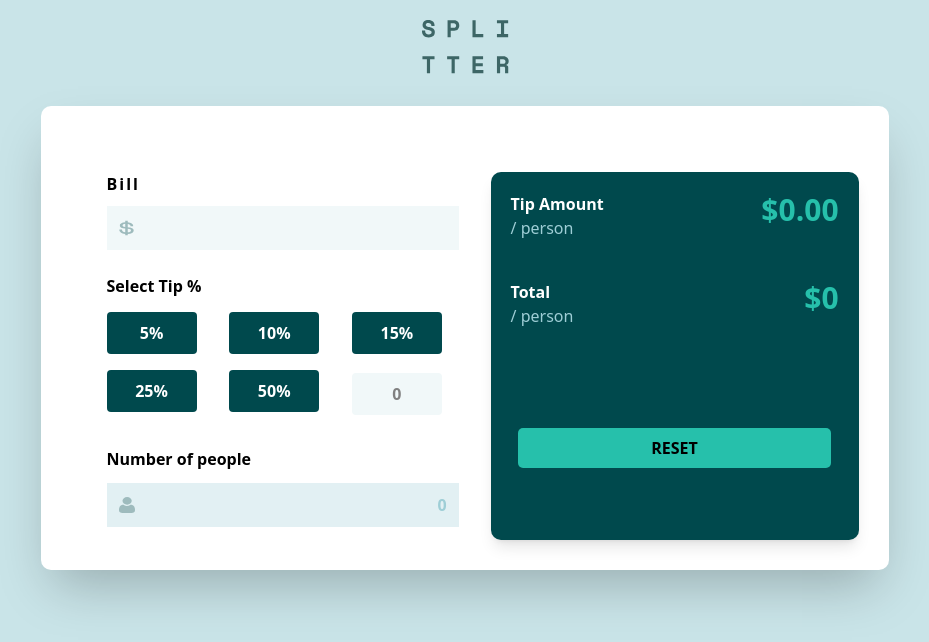
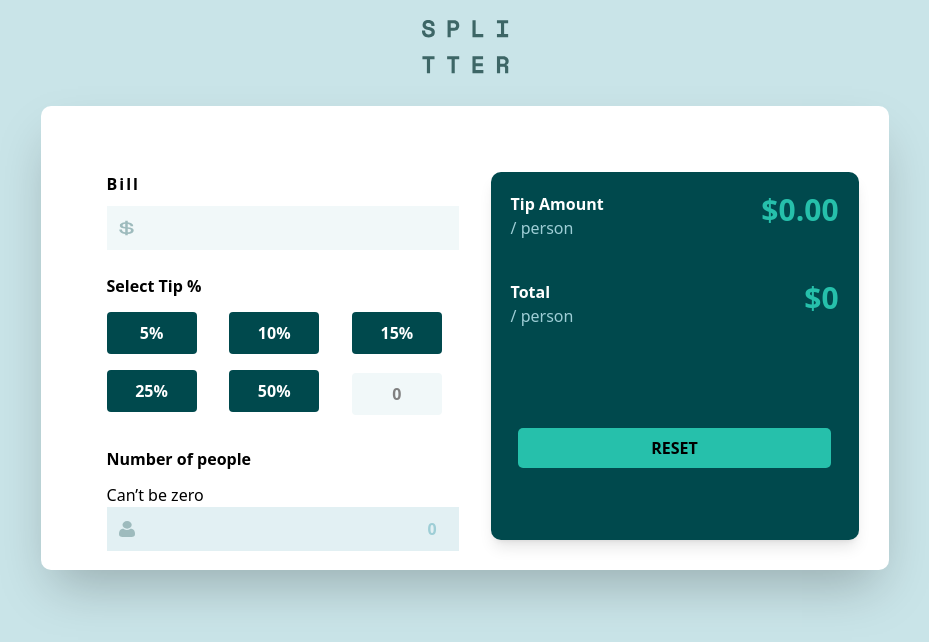
Before and after one commit to Adepoju044/Tip-calculator-application, a React (Vite) app: page / in a window 1280 px wide. Shown: the top 642 px of the page, without its empty margins (175-1104 px from the left). Built offline with nearby package versions, Linux system fonts and the light colour scheme.

Commit message:
Add error handling and input validation in Form component

```diff
--- a/src/Form.jsx
+++ b/src/Form.jsx
@@ -6,6 +6,8 @@ export default function Form({
   setTipAmount,
   setTotalPerson,
   totalPerson,
+  showError,
+  handleError,
 }) {
   return (
     <div>
@@ -16,7 +18,7 @@ export default function Form({
         Bill
       </h3>
 
-      <form>
+      <form onSubmit={handleError}>
         <div className="relative">
           <span className="absolute left-3 top-1/2 -translate-y-1/2">
             <img
@@ -54,6 +56,7 @@ export default function Form({
             onClick={() => {
               setTipPercent(5);
               setTipAmount((Number(bill) * 5) / 100);
+              handleError(5);
             }}
           >
             5%
@@ -63,6 +66,7 @@ export default function Form({
             onClick={() => {
               setTipPercent(10);
               setTipAmount((Number(bill) * 10) / 100);
+              handleError(10);
             }}
           >
             10%
@@ -72,6 +76,7 @@ export default function Form({
             onClick={() => {
               setTipPercent(15);
               setTipAmount((Number(bill) * 15) / 100);
+              handleError(15);
             }}
           >
             15%
@@ -81,6 +86,7 @@ export default function Form({
             onClick={() => {
               setTipPercent(25);
               setTipAmount((Number(bill) * 25) / 100);
+              handleError(25);
             }}
           >
             25%
@@ -90,6 +96,7 @@ export default function Form({
             onClick={() => {
               setTipPercent(50);
               setTipAmount((Number(bill) * 50) / 100);
+              handleError(50);
             }}
           >
             50%
@@ -108,12 +115,13 @@ export default function Form({
               const customTip = e.target.value;
               setTipPercent(customTip);
               setTipAmount((Number(bill) * customTip) / 100);
+              handleError(customTip);
             }}
           />
         </div>
 
         <h3 className="mt-5 mb-3 md:mt-8 font-bold">Number of people</h3>
-
+        <p className={`error-text ${showError ? "show" : ""}`}>Can’t be zero</p>
         <div className="relative">
           <span className="absolute left-3 top-1/2 -translate-y-1/2">
             <img
@@ -124,7 +132,8 @@ export default function Form({
           </span>
 
           <input
-            type="text"
+            type="number"
+            min="1"
             className="w-full h-11 focus:outline-0 input text-transparent"
             style={{
               paddingLeft: "2rem",
@@ -135,7 +144,9 @@ export default function Form({
           />
 
           <span className="absolute right-3 top-1/2 -translate-y-1/2 font-bold">
-            <p style={{ color: "hsl(189, 41%, 73%)" }}>{totalPerson || 0}</p>
+            <p style={{ color: "hsl(189, 41%, 73%)", paddingRight: "10px" }}>
+              {totalPerson || 0}
+            </p>
           </span>
         </div>
       </form>
```
